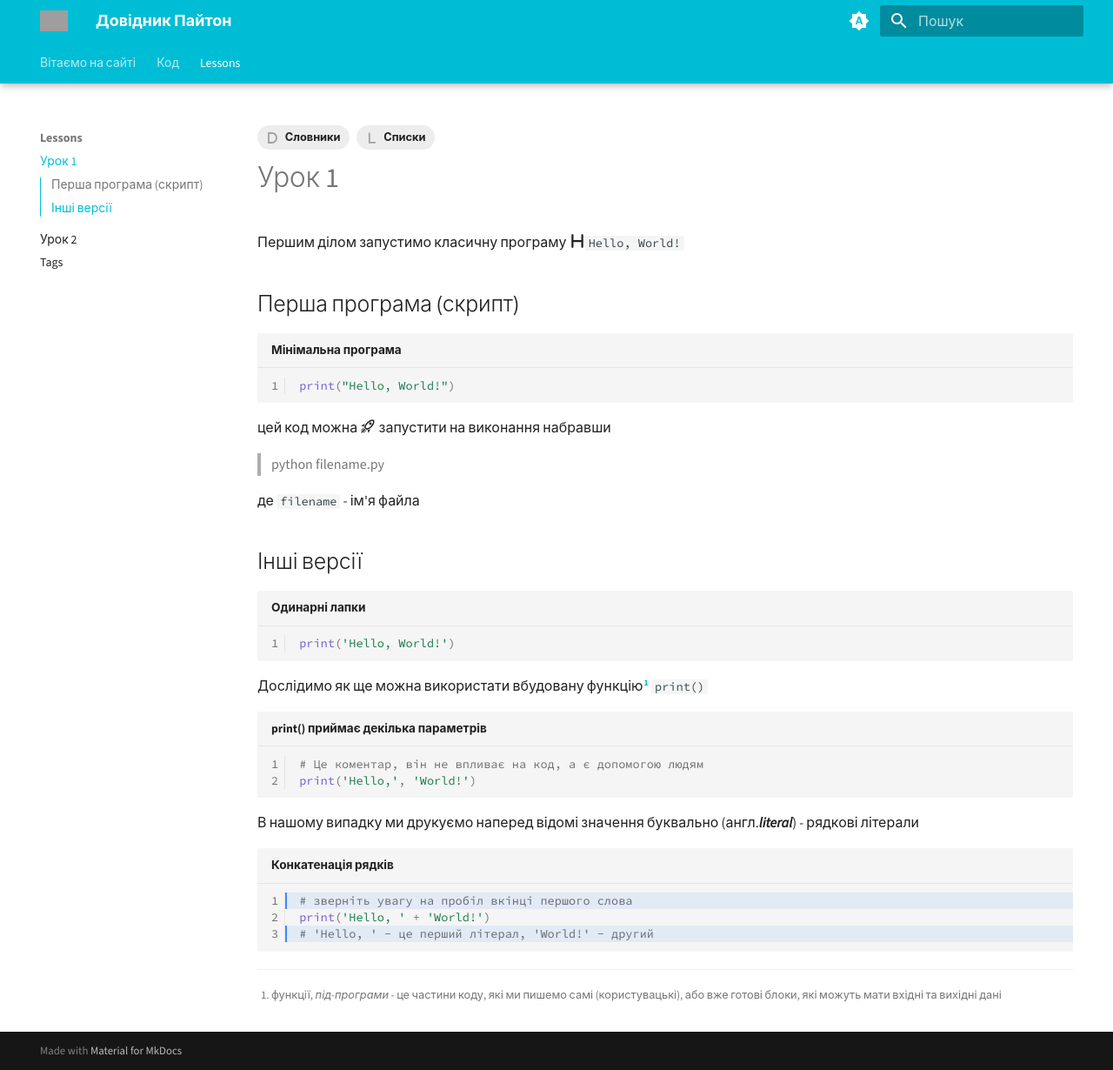
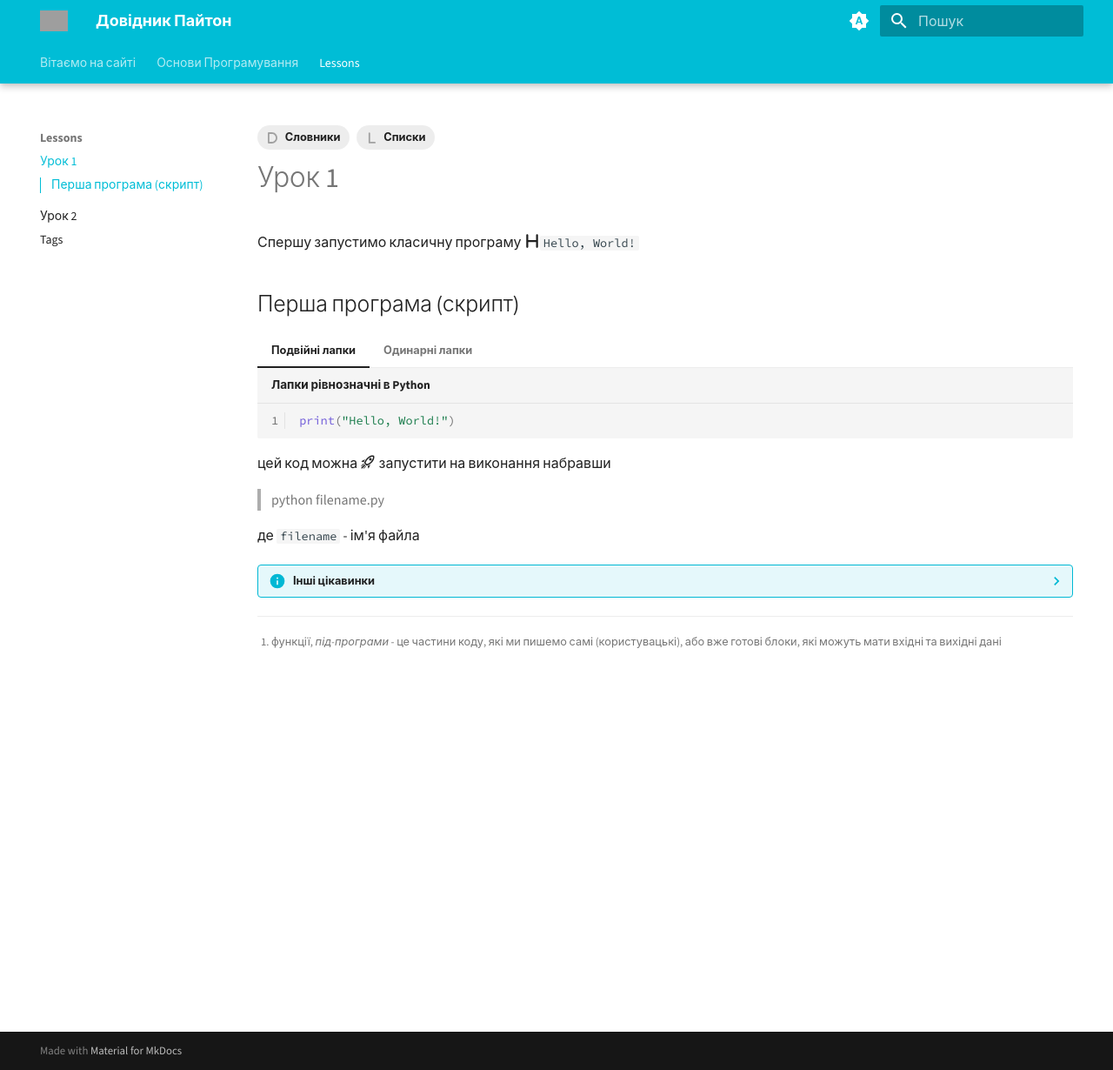
Before and after one commit to kirilche/pykids, an MkDocs documentation site: the page built from docs/lessons/1.md, in a window 1280 px wide and 1230 px high. Shown: the whole window at 87% size. Built offline with MkDocs 1.6.1 and Material for MkDocs 9.7.7, drawn with Linux system fonts in a browser that asks for light colours; grey boxes are pictures that could not be loaded.

Commit message:
251224 morning

````diff
--- a/docs/lessons/1.md
+++ b/docs/lessons/1.md
@@ -6,33 +6,37 @@ tags:
 
 # Урок 1
 
-Першим ділом запустимо класичну програму :fontawesome-solid-h:`Hello, World!`
+Спершу запустимо класичну програму :fontawesome-solid-h:`Hello, World!`
 ## Перша програма (скрипт)
-```py title="Мінімальна програма" linenums="1"
-print("Hello, World!")
-```
+
+=== "Подвійні лапки"
+    ```py title="Лапки рівнозначні в Python" linenums="1"
+    print("Hello, World!")
+    ```
+=== "Одинарні лапки"
+    ```py title="Працюють так само" linenums="1"
+    print('Hello, World!')
+    ```
+
 цей код можна :material-rocket-launch-outline: запустити на виконання набравши
 >  python filename.py
 
 де `filename` - ім'я файла
-## Інші версії
-```py title="Одинарні лапки" linenums="1"
-print('Hello, World!')
-```
 
-Дослідимо як ще можна використати вбудовану функцію[^1] `print()`
+??? info "Інші цікавинки"
+    Дослідимо як ще можна використати вбудовану функцію[^1] `print()`
 
-```py title="print() приймає декілька параметрів" linenums="1"
-# Це коментар, він не впливає на код, а є допомогою людям
-print('Hello,', 'World!')
-```
+    ```py title="print() приймає декілька параметрів" linenums="1"
+    # Це коментар, він не впливає на код, а є допомогою людям
+    print('Hello,', 'World!')
+    ```
 
-В нашому випадку ми друкуємо наперед відомі значення буквально (англ.***literal***) - рядкові літерали
+    В нашому випадку ми друкуємо наперед відомі значення буквально (англ.***literal***) - рядкові {==літерали==}
 
-```py title="Конкатенація рядків" linenums="1" hl_lines="1 3"
-# зверніть увагу на пробіл вкінці першого слова
-print('Hello, ' + 'World!')
-# 'Hello, ' - це перший літерал, 'World!' - другий
-```
+    ```py title="Конкатенація рядків" linenums="1" hl_lines="1 3"
+    # зверніть увагу на пробіл вкінці першого слова
+    print('Hello, ' + 'World!')
+    # 'Hello, ' - це перший літерал, 'World!' - другий
+    ```
 
-[^1]: функції, *під-програми* - це частини коду, які ми пишемо самі (користувацькі), або вже готові блоки, які можуть мати вхідні та вихідні дані
+    [^1]: функції, *під-програми* - це частини коду, які ми пишемо самі (користувацькі), або вже готові блоки, які можуть мати вхідні та вихідні дані
--- a/mkdocs.yml
+++ b/mkdocs.yml
@@ -9,6 +9,7 @@ theme:
     text: Source Sans 3
     code: Source Code Pro
   features:
+    - content.tabs.link
     - toc.integrate
     - navigation.instant
     - navigation.instant.prefetch
@@ -55,6 +56,11 @@ extra_css:
   - stylesheets/extra.css
 
 markdown_extensions:
+  - admonition
+  - pymdownx.details
+  - pymdownx.superfences
+  - pymdownx.tabbed:
+      alternate_style: true
   - tables
   - pymdownx.critic
   - pymdownx.caret
@@ -74,7 +80,7 @@ markdown_extensions:
       pygments_lang_class: true
   - pymdownx.inlinehilite
   - pymdownx.snippets
-  - pymdownx.superfences
+
 
 
 plugins:
````
Also changed, not shown: docs/code.md (deleted, +0 -16 lines), docs/fundamentals.md (added, +45 -0 lines).
